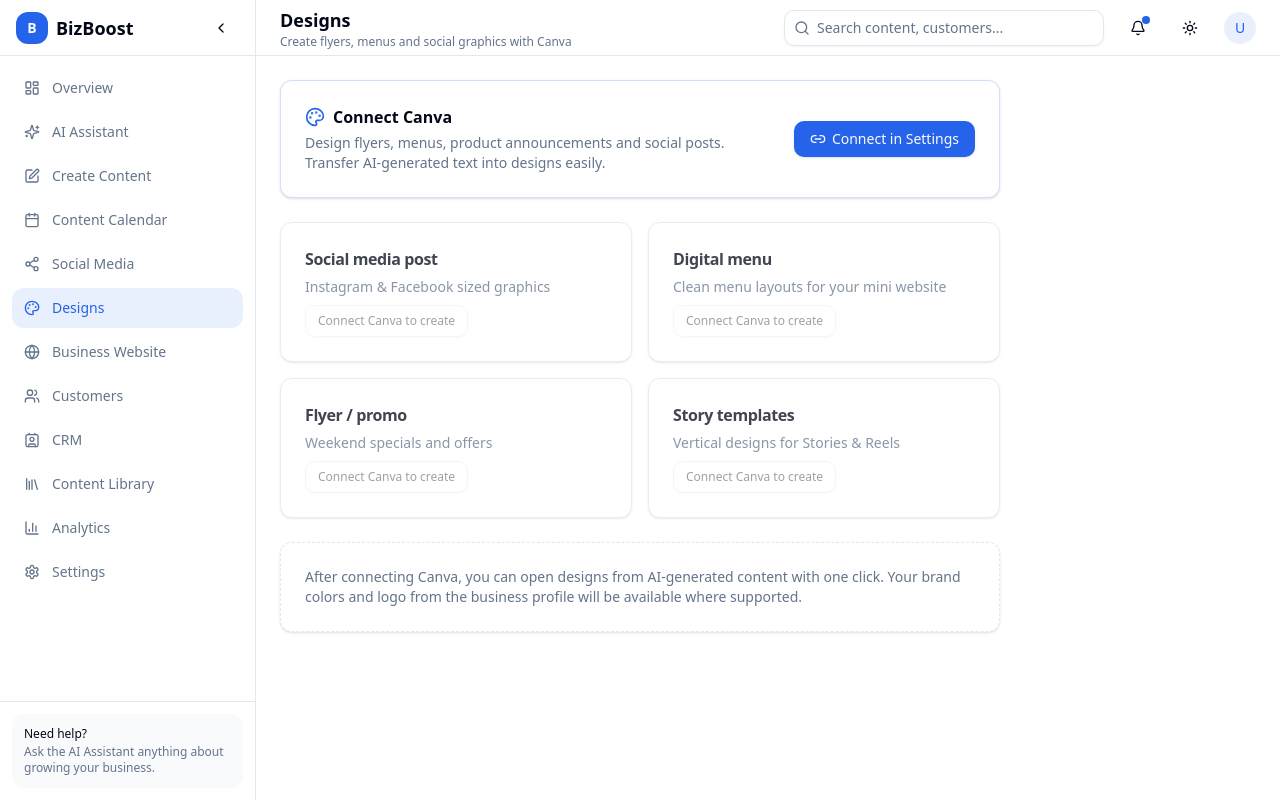
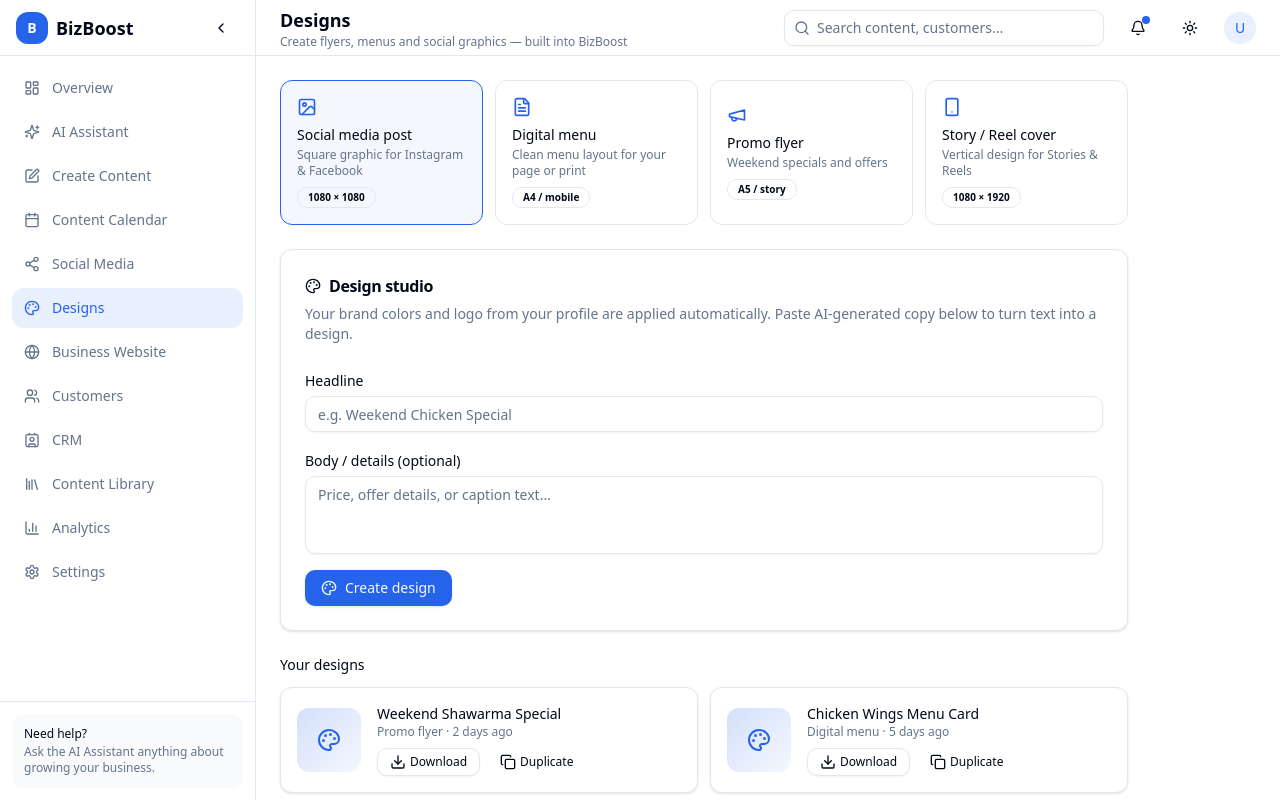
Before and after one commit to lilcoins89/bizboost, a Next.js app: page /dashboard/designs in a window 1280 px wide. Built offline with nearby package versions, Linux system fonts and the light colour scheme.

Commit message:
feat: Designs as built-in design studio (no Canva connect)

```diff
--- a/src/app/(dashboard)/dashboard/designs/page.tsx
+++ b/src/app/(dashboard)/dashboard/designs/page.tsx
@@ -1,65 +1,211 @@
+"use client";
+
+import { useState } from "react";
 import { DashboardHeader } from "@/components/dashboard/header";
 import { Card, CardContent, CardDescription, CardHeader, CardTitle } from "@/components/ui/card";
 import { Button } from "@/components/ui/button";
-import { Palette, Link2, ExternalLink } from "lucide-react";
-import Link from "next/link";
+import { Badge } from "@/components/ui/badge";
+import { Input } from "@/components/ui/input";
+import { Textarea } from "@/components/ui/textarea";
+import {
+  Palette,
+  Image,
+  FileText,
+  Megaphone,
+  Smartphone,
+  Loader2,
+  Download,
+  Copy,
+} from "lucide-react";
+import { toast } from "sonner";
+
+const templates = [
+  {
+    id: "social",
+    title: "Social media post",
+    desc: "Square graphic for Instagram & Facebook",
+    icon: Image,
+    size: "1080 × 1080",
+  },
+  {
+    id: "menu",
+    title: "Digital menu",
+    desc: "Clean menu layout for your page or print",
+    icon: FileText,
+    size: "A4 / mobile",
+  },
+  {
+    id: "flyer",
+    title: "Promo flyer",
+    desc: "Weekend specials and offers",
+    icon: Megaphone,
+    size: "A5 / story",
+  },
+  {
+    id: "story",
+    title: "Story / Reel cover",
+    desc: "Vertical design for Stories & Reels",
+    icon: Smartphone,
+    size: "1080 × 1920",
+  },
+];
 
 export default function DesignsPage() {
+  const [selected, setSelected] = useState("social");
+  const [headline, setHeadline] = useState("");
+  const [body, setBody] = useState("");
+  const [loading, setLoading] = useState(false);
+  const [designs, setDesigns] = useState<
+    { id: string; title: string; type: string; createdAt: string }[]
+  >([
+    {
+      id: "1",
+      title: "Weekend Shawarma Special",
+      type: "Promo flyer",
+      createdAt: "2 days ago",
+    },
+    {
+      id: "2",
+      title: "Chicken Wings Menu Card",
+      type: "Digital menu",
+      createdAt: "5 days ago",
+    },
+  ]);
+
+  function handleCreate() {
+    if (!headline.trim()) {
+      toast.error("Add a headline for your design");
+      return;
+    }
+    setLoading(true);
+    setTimeout(() => {
+      const t = templates.find((x) => x.id === selected);
+      setDesigns((d) => [
+        {
+          id: String(Date.now()),
+          title: headline,
+          type: t?.title || "Design",
+          createdAt: "Just now",
+        },
+        ...d,
+      ]);
+      setHeadline("");
+      setBody("");
+      setLoading(false);
+      toast.success("Design created — ready to download or share");
+    }, 1200);
+  }
+
   return (
     <>
       <DashboardHeader
         title="Designs"
-        description="Create flyers, menus and social graphics with Canva"
+        description="Create flyers, menus and social graphics — built into BizBoost"
       />
 
-      <div className="p-4 lg:p-6 space-y-6 max-w-3xl">
-        <Card className="border-primary/20">
-          <CardContent className="p-6 flex flex-col sm:flex-row items-start sm:items-center justify-between gap-4">
-            <div className="space-y-1">
-              <div className="flex items-center gap-2">
-                <Palette className="h-5 w-5 text-primary" />
-                <h2 className="font-semibold">Connect Canva</h2>
-              </div>
-              <p className="text-sm text-muted-foreground max-w-md">
-                Design flyers, menus, product announcements and social posts. Transfer AI-generated text into designs easily.
-              </p>
+      <div className="p-4 lg:p-6 space-y-6 max-w-4xl">
+        {/* Template picker */}
+        <div className="grid sm:grid-cols-2 lg:grid-cols-4 gap-3">
+          {templates.map((t) => (
+            <button
+              key={t.id}
+              type="button"
+              onClick={() => setSelected(t.id)}
+              className={`rounded-xl border p-4 text-left transition-colors ${
+                selected === t.id
+                  ? "border-primary bg-primary/5"
+                  : "hover:border-primary/40 hover:bg-accent/30"
+              }`}
+            >
+              <t.icon className="h-5 w-5 text-primary mb-2" />
+              <p className="font-medium text-sm">{t.title}</p>
+              <p className="text-xs text-muted-foreground mt-0.5">{t.desc}</p>
+              <Badge variant="outline" className="mt-2 text-[10px]">
+                {t.size}
+              </Badge>
+            </button>
+          ))}
+        </div>
+
+        {/* Creator */}
+        <Card>
+          <CardHeader>
+            <CardTitle className="text-base flex items-center gap-2">
+              <Palette className="h-4 w-4" />
+              Design studio
+            </CardTitle>
+            <CardDescription>
+              Your brand colors and logo from your profile are applied automatically.
+              Paste AI-generated copy below to turn text into a design.
+            </CardDescription>
+          </CardHeader>
+          <CardContent className="space-y-4">
+            <div>
+              <label className="text-sm font-medium">Headline</label>
+              <Input
+                className="mt-1"
+                placeholder="e.g. Weekend Chicken Special"
+                value={headline}
+                onChange={(e) => setHeadline(e.target.value)}
+              />
             </div>
-            <Button asChild className="gap-1.5">
-              <Link href="/dashboard/settings">
-                <Link2 className="h-4 w-4" />
-                Connect in Settings
-              </Link>
+            <div>
+              <label className="text-sm font-medium">Body / details (optional)</label>
+              <Textarea
+                className="mt-1 resize-none"
+                rows={3}
+                placeholder="Price, offer details, or caption text..."
+                value={body}
+                onChange={(e) => setBody(e.target.value)}
+              />
+            </div>
+            <Button onClick={handleCreate} disabled={loading} className="gap-2">
+              {loading ? (
+                <>
+                  <Loader2 className="h-4 w-4 animate-spin" /> Creating design...
+                </>
+              ) : (
+                <>
+                  <Palette className="h-4 w-4" /> Create design
+                </>
+              )}
             </Button>
           </CardContent>
         </Card>
 
-        <div className="grid sm:grid-cols-2 gap-4">
-          {[
-            { title: "Social media post", desc: "Instagram & Facebook sized graphics" },
-            { title: "Digital menu", desc: "Clean menu layouts for your mini website" },
-            { title: "Flyer / promo", desc: "Weekend specials and offers" },
-            { title: "Story templates", desc: "Vertical designs for Stories & Reels" },
-          ].map((item) => (
-            <Card key={item.title} className="opacity-75">
-              <CardHeader className="pb-2">
-                <CardTitle className="text-base">{item.title}</CardTitle>
-                <CardDescription>{item.desc}</CardDescription>
-              </CardHeader>
-              <CardContent>
-                <Button variant="outline" size="sm" disabled>
-                  Connect Canva to create
-                </Button>
-              </CardContent>
-            </Card>
-          ))}
+        {/* Your designs */}
+        <div>
+          <h3 className="text-sm font-medium mb-3">Your designs</h3>
+          <div className="grid sm:grid-cols-2 gap-3">
+            {designs.map((d) => (
+              <Card key={d.id}>
+                <CardContent className="p-4 flex items-center gap-4">
+                  <div className="h-16 w-16 rounded-lg bg-gradient-to-br from-primary/20 to-primary/5 flex items-center justify-center shrink-0">
+                    <Palette className="h-6 w-6 text-primary" />
+                  </div>
+                  <div className="flex-1 min-w-0">
+                    <p className="font-medium text-sm truncate">{d.title}</p>
+                    <p className="text-xs text-muted-foreground">
+                      {d.type} · {d.createdAt}
+                    </p>
+                    <div className="mt-2 flex gap-2">
+                      <Button variant="outline" size="sm" className="h-7 text-xs gap-1">
+                        <Download className="h-3 w-3" /> Download
+                      </Button>
+                      <Button variant="ghost" size="sm" className="h-7 text-xs gap-1">
+                        <Copy className="h-3 w-3" /> Duplicate
+                      </Button>
+                    </div>
+                  </div>
+                </CardContent>
+              </Card>
+            ))}
+          </div>
         </div>
 
-        <Card className="border-dashed">
-          <CardContent className="py-6 text-sm text-muted-foreground">
-            After connecting Canva, you can open designs from AI-generated content with one click.
-            Your brand colors and logo from the business profile will be available where supported.
-          </CardContent>
-        </Card>
+        <p className="text-xs text-muted-foreground text-center">
+          Design tools are built into BizBoost. No Canva account required.
+        </p>
       </div>
     </>
   );
```
